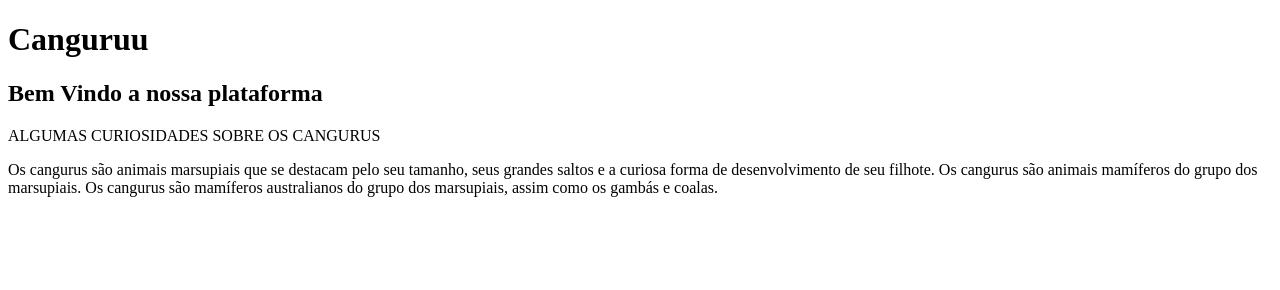
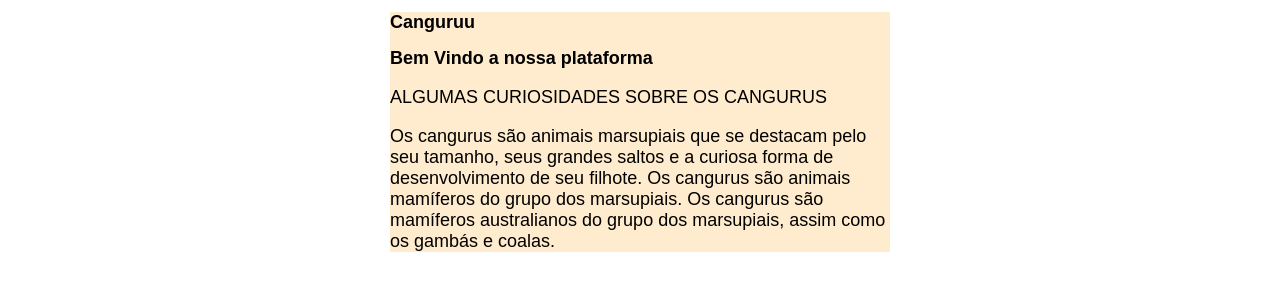
Before and after one commit to Erick0Lol/projeto-site, a plain HTML site: page index.html in a window 1280 px wide. Drawn offline with Linux system fonts and the light colour scheme.

Commit message:
COMECEI O DESIGN

```diff
--- /dev/null
+++ b/estilos/style.css
@@ -0,0 +1,13 @@
+*{
+    font-family:Arial, Helvetica, sans-serif;
+    font-size:18px;
+
+}
+body {background-image;c:\Users\codee\Downloads\bloodborne wallpaper.jpg ;
+
+}
+main {background-color: blanchedalmond;
+width: 500px;
+margin: auto;
+box-shadow: 3px 3px 5px rgba(red, green, blue, alpha) ;
+}
--- a/index.html
+++ b/index.html
@@ -4,6 +4,7 @@
     <meta charset="UTF-8">
     <meta name="viewport" content="width=device-width, initial-scale=1.0">
     <title>Canguruu</title>
+    <link rel="stylesheet" href="estilos/style.css">
 </head>
 <body>
     <main>
```
